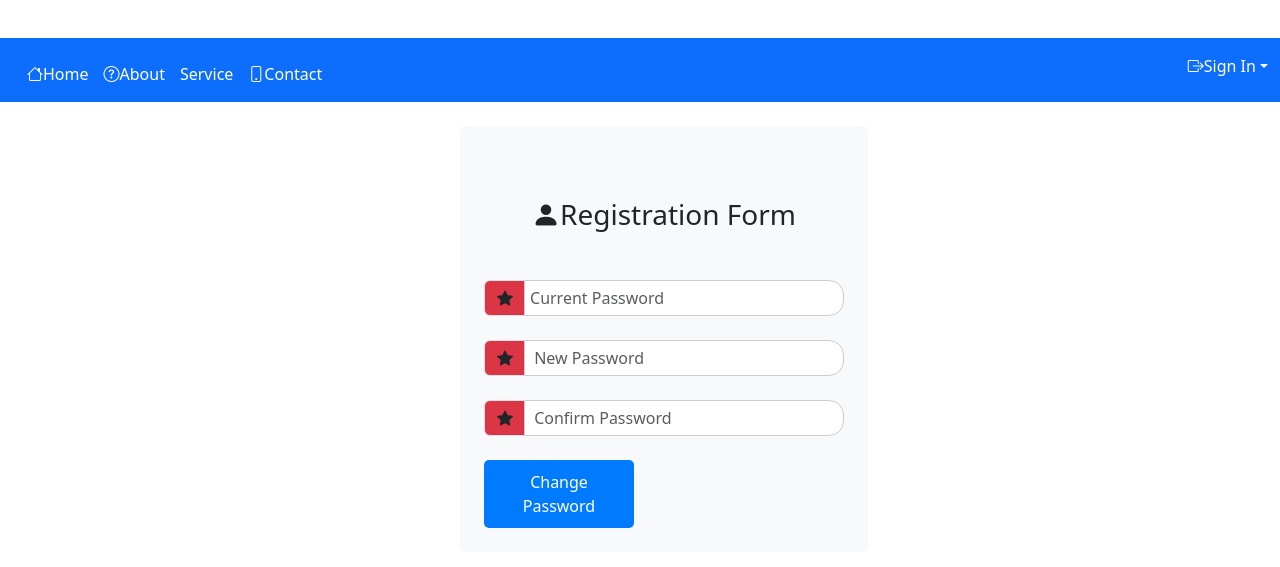
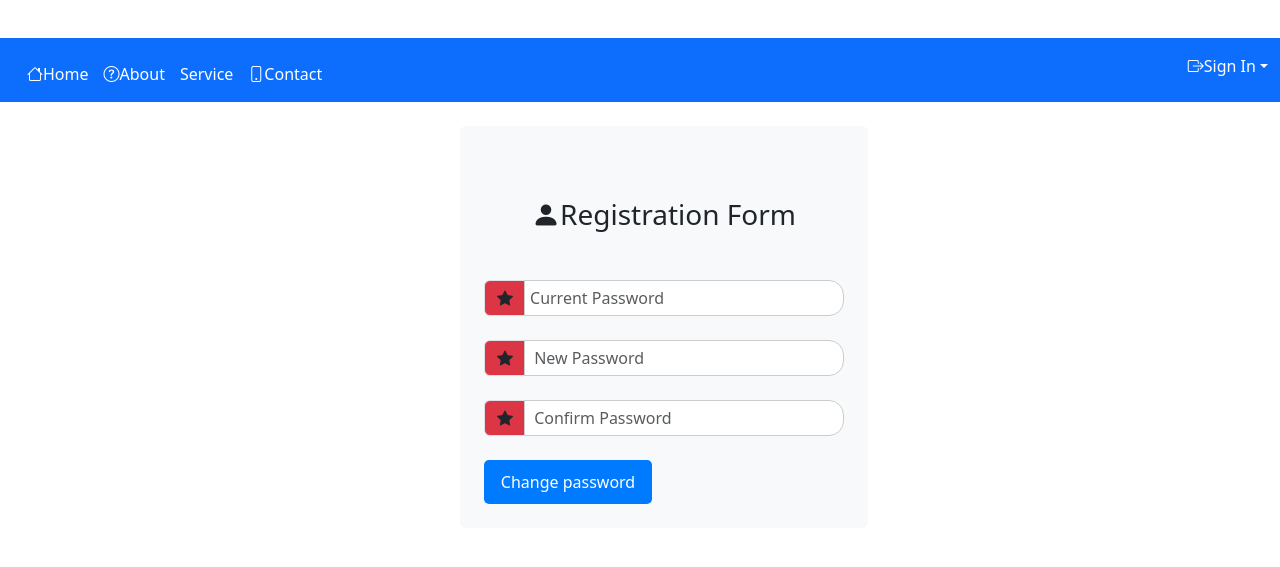
Before and after one commit to theamritraj/Naresh-it-website, a website: page password.html in a window 1280 px wide. Shown: the part 86-653 px from the top of the page. Drawn offline with nearby package versions, Linux system fonts and the light colour scheme; some icons are missing.

Commit message:
Update password.html

```diff
--- a/password.html
+++ b/password.html
@@ -79,9 +79,12 @@
               <input type="password" placeholder=" Confirm Password" class="form-control" name="UserName">
 
           </div>
-          <div class="col-xs-4 col-sm-5 mt-4">
-            <button type="submit" class="btn btn-success btn-md" id="submitbtn"><span>Change Password</span></button>
-          </div>
+          <div class="row btngrp">
+            <div class="col-xs-6 col-sm-6">
+              <button type="submit" class="btn btn-success btn-md pull-right" id="submitbtn"><span>Change password</span></button>
+            </div>
+            </div>
+
 
       </form>
     </section>
```
